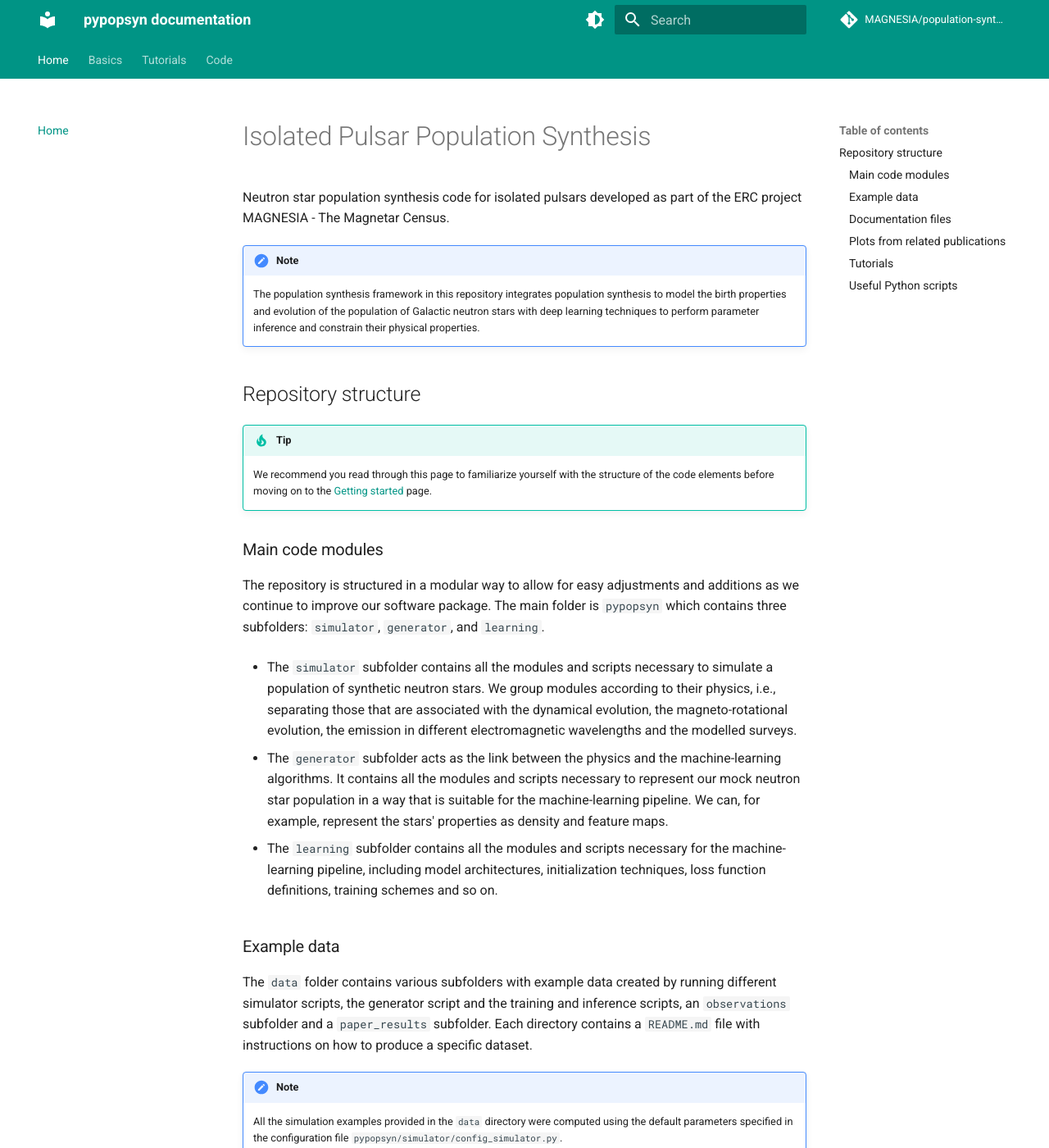
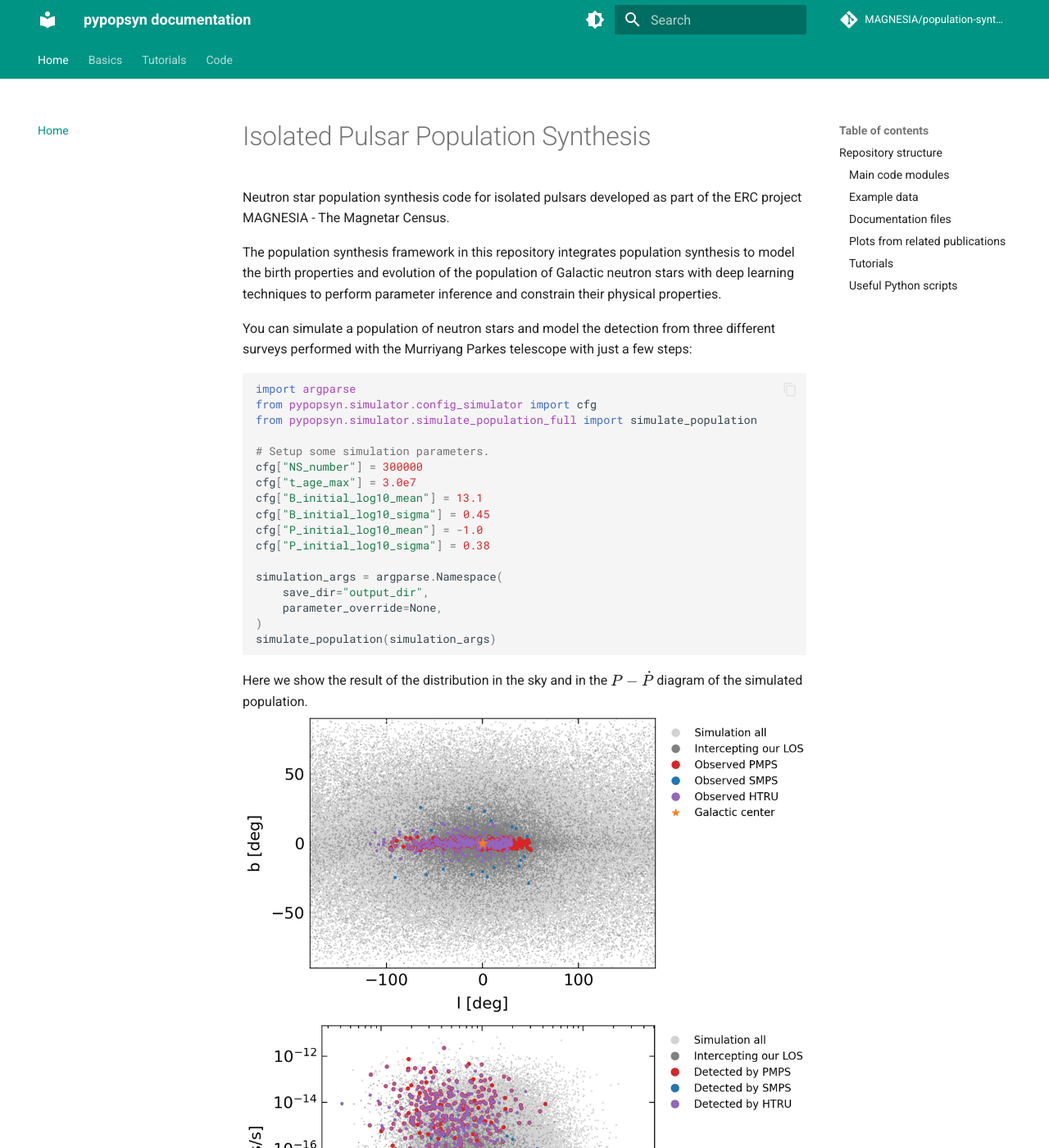
Before and after one commit to ice-csic-astroexotic/ML-Poppyns, an MkDocs documentation site: the page built from docs/index.md, in a window 1280 px wide and 1400 px high. Shown: the whole window at 82% size. Built offline with MkDocs 1.6.1 and Material for MkDocs 9.7.7, drawn with Linux system fonts in a browser that asks for light colours; formulas are drawn with MathJax 3; comment, search, counter and statistics services are not loaded; some of the changed text lies outside the part shown.

Commit message:
Adding a getting started tutorial notebook and adding a getting started example in the home page of the documentation.

````diff
--- a/docs/index.md
+++ b/docs/index.md
@@ -3,11 +3,38 @@
 Neutron star population synthesis code for isolated pulsars developed as part of the ERC project MAGNESIA -
 The Magnetar Census.
 
-!!! note
+The population synthesis framework in this repository integrates population synthesis to model the birth properties
+and evolution of the population of Galactic neutron stars with deep learning techniques to perform parameter
+inference and constrain their physical properties.
 
-    The population synthesis framework in this repository integrates population synthesis to model the birth properties
-    and evolution of the population of Galactic neutron stars with deep learning techniques to perform parameter
-    inference and constrain their physical properties.
+You can simulate a population of neutron stars and model the detection from three different surveys performed with the
+Murriyang Parkes telescope with just a few steps:
+```python
+import argparse
+from pypopsyn.simulator.config_simulator import cfg
+from pypopsyn.simulator.simulate_population_full import simulate_population
+
+# Setup some simulation parameters.
+cfg["NS_number"] = 300000
+cfg["t_age_max"] = 3.0e7
+cfg["B_initial_log10_mean"] = 13.1
+cfg["B_initial_log10_sigma"] = 0.45
+cfg["P_initial_log10_mean"] = -1.0
+cfg["P_initial_log10_sigma"] = 0.38
+
+simulation_args = argparse.Namespace(
+    save_dir="output_dir",
+    parameter_override=None,
+)
+simulate_population(simulation_args)
+```
+Here we show the result of the distribution in the sky and in the $P-\dot{P}$ diagram of the simulated population.
+![Sky distribution in Galactic coordinates of the simulated neutron stars.](./images/simulated_sky.png)
+![Distribution in the $P-\dot{P}$ dyagram of the simulated neutron stars.](./images/simulated_ppdot.png)
+
+!!! example
+
+    An example of this simulation is presented in detail in the tutorial `tutorials/tutorial_notebooks/00_getting_started.ipynb`.
 
 ## Repository structure
 
````
Also changed, not shown: docs/images/simulated_ppdot.png (added), docs/images/simulated_sky.png (added), 1 other file.
